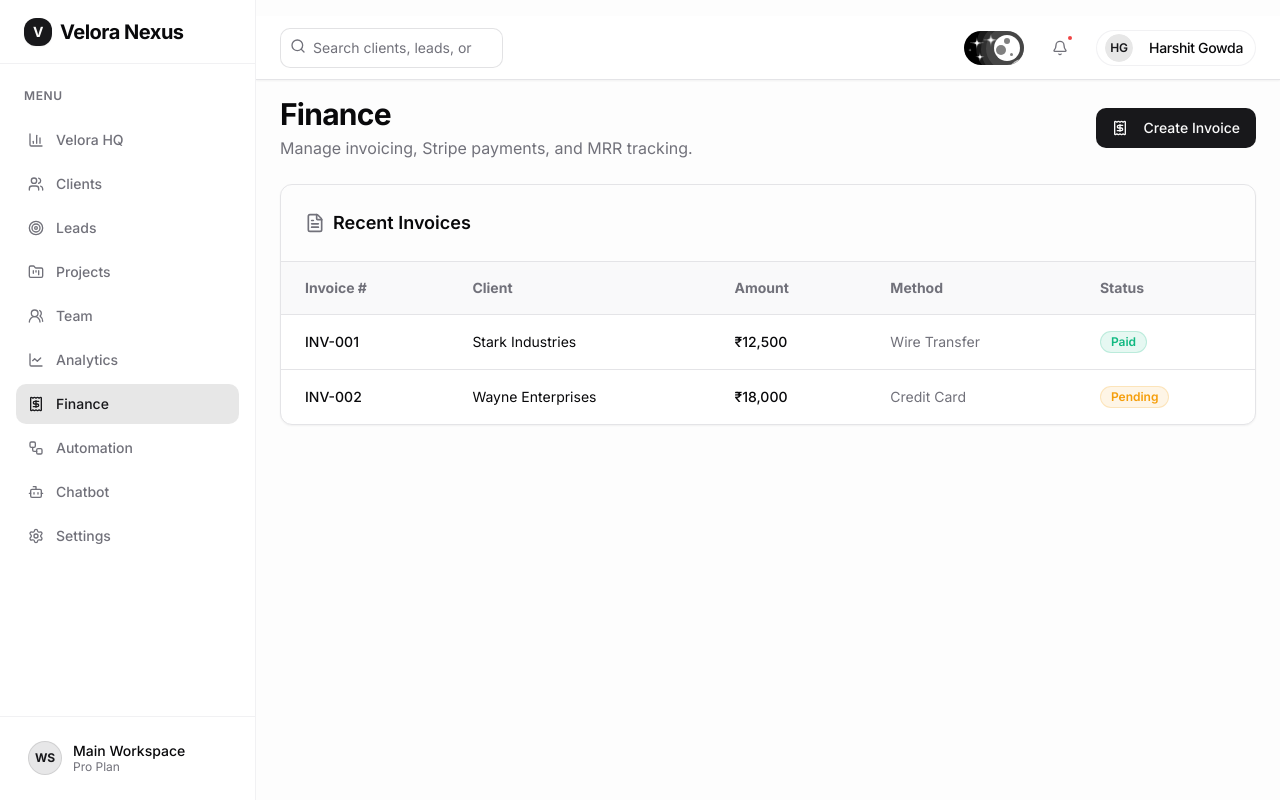
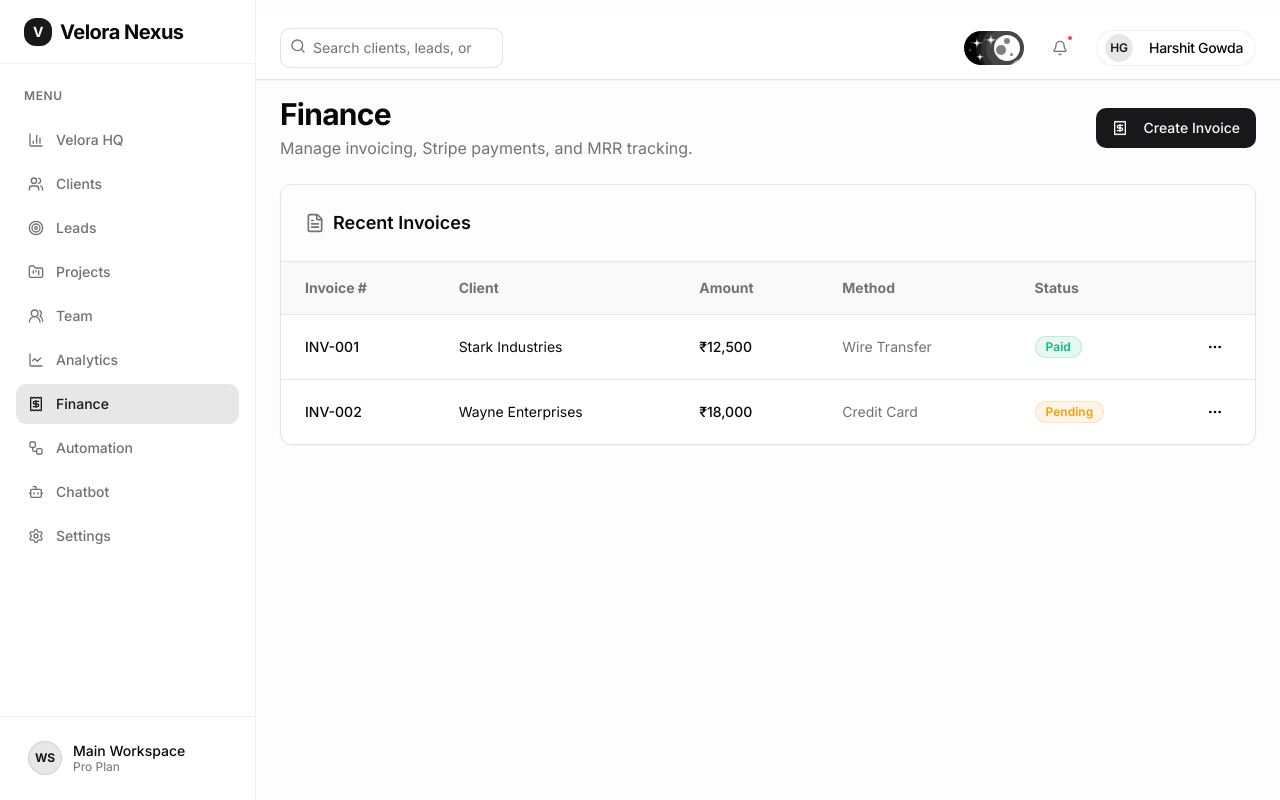
Before and after one commit to veloraa007-beep/velora-nexus, a Next.js app: page /finance in a window 1280 px wide. Built offline with nearby package versions, Linux system fonts and the light colour scheme.

Commit message:
feat(ui): add Actions menu to Invoices table

```diff
--- a/src/app/finance/page.tsx
+++ b/src/app/finance/page.tsx
@@ -1,10 +1,18 @@
 "use client";
 
 import { motion } from "framer-motion";
-import { Receipt, FileText } from "lucide-react";
+import { Receipt, FileText, MoreHorizontal } from "lucide-react";
 import { Button } from "@/components/ui/button";
 import { mockLeadsAndClients } from "@/lib/mockData";
 import { Badge } from "@/components/ui/badge";
+import {
+  DropdownMenu,
+  DropdownMenuContent,
+  DropdownMenuItem,
+  DropdownMenuLabel,
+  DropdownMenuSeparator,
+  DropdownMenuTrigger,
+} from "@/components/ui/dropdown-menu";
 
 export default function FinancePage() {
   const invoices = mockLeadsAndClients
@@ -50,6 +58,7 @@ export default function FinancePage() {
                 <th className="px-6 py-4 whitespace-nowrap">Amount</th>
                 <th className="px-6 py-4 whitespace-nowrap">Method</th>
                 <th className="px-6 py-4 whitespace-nowrap">Status</th>
+                <th className="px-6 py-4 whitespace-nowrap w-4 text-center"></th>
               </tr>
             </thead>
             <tbody className="divide-y">
@@ -67,11 +76,31 @@ export default function FinancePage() {
                       {inv.status}
                     </Badge>
                   </td>
+                  <td className="px-6 py-4 text-right">
+                    <DropdownMenu>
+                      <DropdownMenuTrigger asChild>
+                        <Button variant="ghost" className="h-8 w-8 p-0">
+                          <span className="sr-only">Open menu</span>
+                          <MoreHorizontal className="h-4 w-4" />
+                        </Button>
+                      </DropdownMenuTrigger>
+                      <DropdownMenuContent align="end" className="w-[160px]">
+                        <DropdownMenuLabel>Update Status</DropdownMenuLabel>
+                        <DropdownMenuItem>Mark as Paid</DropdownMenuItem>
+                        <DropdownMenuItem>Mark as Pending</DropdownMenuItem>
+                        <DropdownMenuSeparator />
+                        <DropdownMenuLabel>Update Method</DropdownMenuLabel>
+                        <DropdownMenuItem>Credit Card</DropdownMenuItem>
+                        <DropdownMenuItem>Wire Transfer</DropdownMenuItem>
+                        <DropdownMenuItem>Cash</DropdownMenuItem>
+                      </DropdownMenuContent>
+                    </DropdownMenu>
+                  </td>
                 </tr>
               ))}
               {invoices.length === 0 && (
                 <tr>
-                  <td colSpan={5} className="px-6 py-8 text-center text-muted-foreground">
+                  <td colSpan={6} className="px-6 py-8 text-center text-muted-foreground">
                     No recent invoices found.
                   </td>
                 </tr>
```
